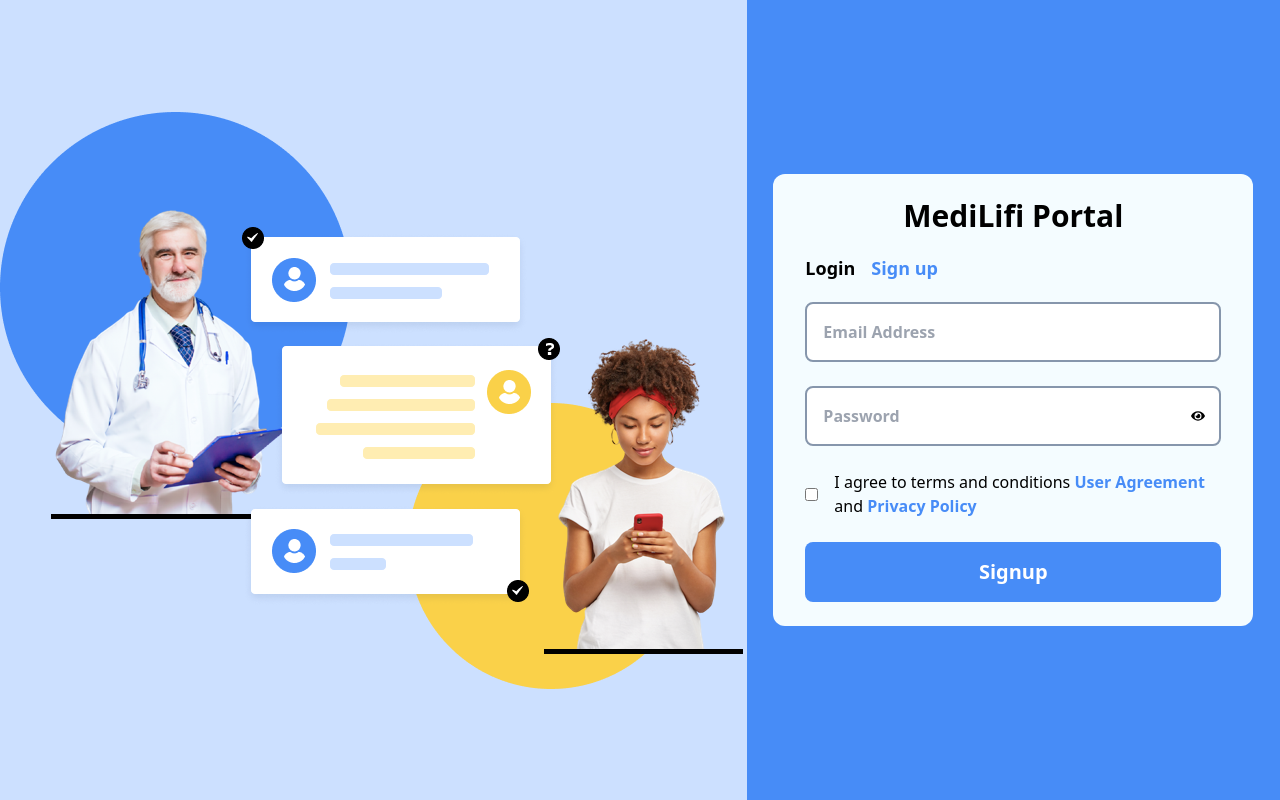
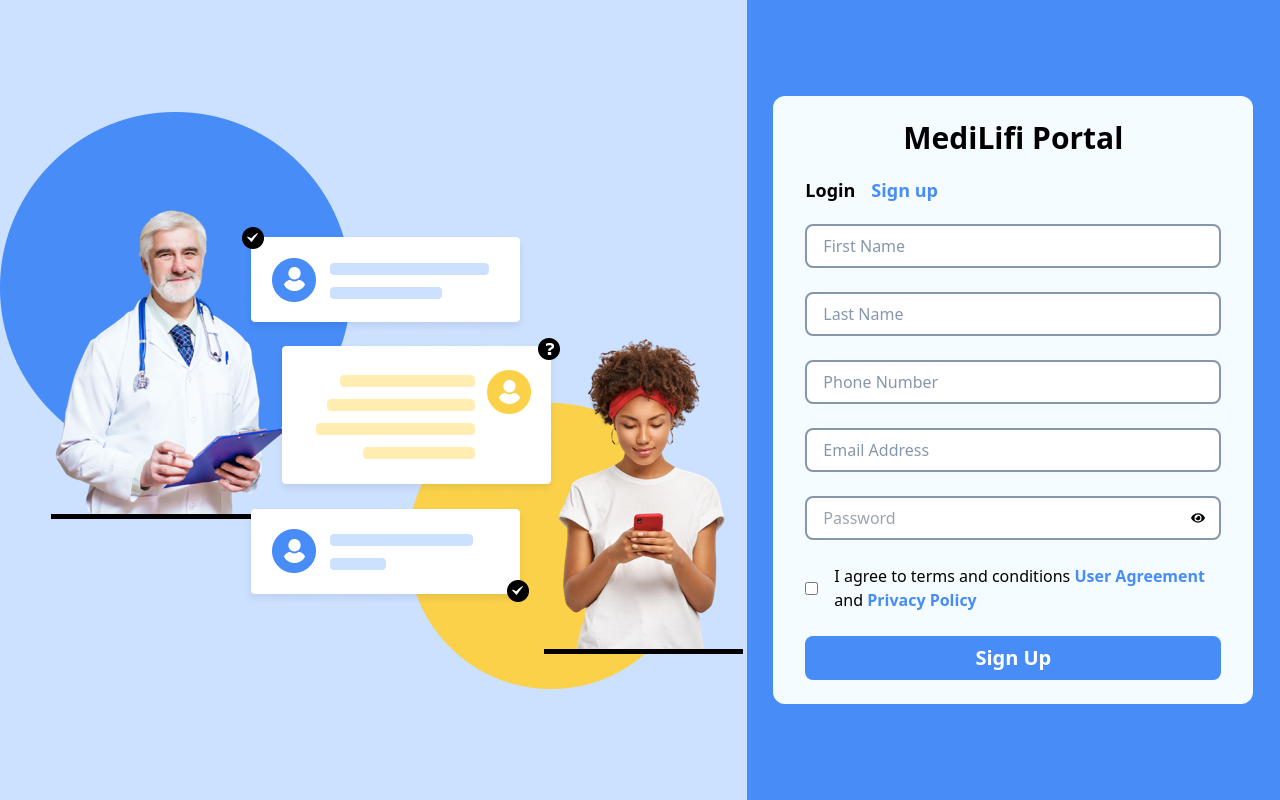
Before and after one commit to Andreyhuey/medilifi, a React (Vite) app: page /login in a window 1280 px wide. Both pictures are taken after a click on the button "Sign up". Built offline with nearby package versions, Linux system fonts and the light colour scheme; no server answers.

Commit message:
feature: sign up component completed

```diff
--- a/package.json
+++ b/package.json
@@ -18,6 +18,8 @@
     "react": "^18.2.0",
     "react-countup": "^6.4.2",
     "react-dom": "^18.2.0",
+    "react-firebase-hooks": "^5.1.1",
+    "react-hot-toast": "^2.4.1",
     "react-icons": "^4.11.0",
     "react-redux": "^9.0.4",
     "react-router": "^6.21.1",
--- a/src/components/InputPassword.tsx
+++ b/src/components/InputPassword.tsx
@@ -42,7 +42,7 @@ function InputPassword({
         placeholder={placeholder}
         value={password}
         onChange={handleChange}
-        className="w-full text-[#8696AC] border-2 border-[#8696AC] outline-none rounded-lg px-4 py-4 font-bold"
+        className="w-full text-[#8696AC] border-2 border-[#8696AC] outline-none rounded-lg px-4 py-2"
       />
       <button
         className="absolute text-sm font-medium text-black right-4"
--- /dev/null
+++ b/src/components/Loader.tsx
@@ -0,0 +1,15 @@
+interface LoaderProps {
+  text: string;
+}
+
+const Loader = ({ text }: LoaderProps) => {
+  return (
+    <div className="backdrop-blur-sm flex items-center h-screen justify-center text-xl font-semibold bg-[#F4FCFF]">
+      <div className="bg-[rgba(244,252,255,0.9)] backdrop-filter backdrop-blur-md p-8 rounded-md">
+        {text}
+      </div>
+    </div>
+  );
+};
+
+export default Loader;
--- a/src/components/SignupForm.tsx
+++ b/src/components/SignupForm.tsx
@@ -1,23 +1,81 @@
-import { useState } from "react";
-import { InputPassword } from "../components";
-import { Link } from "react-router-dom";
+import { useState, useEffect } from "react";
+import { useAuthState } from "react-firebase-hooks/auth";
+import { InputPassword, Loader } from "../components";
+import { Link, useNavigate } from "react-router-dom";
+import { auth, registerWithEmailAndPassword } from "../services/firebase";
+import { toast } from "react-hot-toast";
 
 const SignupForm = () => {
   const [isChecked, setIsChecked] = useState(false);
 
   const [email, setEmail] = useState("");
   const [password, setPassword] = useState("");
+  const [fname, setFname] = useState("");
+  const [lname, setLname] = useState("");
+  const [phone, setPhone] = useState("");
+  const [user, loading] = useAuthState(auth);
 
   const handleCheckboxChange = () => {
     setIsChecked(!isChecked);
   };
 
+  const navigate = useNavigate();
+
+  const createUser = async (e: any) => {
+    e.preventDefault();
+    try {
+      if (isChecked === true) {
+        await registerWithEmailAndPassword(
+          fname,
+          lname,
+          phone,
+          email,
+          password
+        );
+      }
+    } catch (err: any) {
+      toast.error(err);
+      console.log(err);
+    }
+  };
+
+  useEffect(() => {
+    if (user) {
+      navigate("/dashboard");
+    }
+  }, [user, loading, navigate]);
+
+  if (loading) {
+    return <Loader text="Loading..." />;
+  }
+
   return (
     <div>
-      <form
-        className="flex flex-col gap-6"
-        // onSubmit={(e) => registerHandler(e)}
-      >
+      <form className="flex flex-col gap-6 h-fit" onSubmit={createUser}>
+        <input
+          type="text"
+          value={fname}
+          onChange={(e) => setFname(e.target.value)}
+          placeholder="First Name"
+          className="text-black placeholder:text-[#8696AC] border-2 border-[#8696AC] outline-none rounded-lg px-4 py-2"
+          required
+        />
+        <input
+          type="text"
+          value={lname}
+          onChange={(e) => setLname(e.target.value)}
+          placeholder="Last Name"
+          className="text-black placeholder:text-[#8696AC] border-2 border-[#8696AC] outline-none rounded-lg px-4 py-2"
+          required
+        />
+        <input
+          type="text"
+          value={phone}
+          onChange={(e) => setPhone(e.target.value)}
+          placeholder="Phone Number"
+          className="text-black placeholder:text-[#8696AC] border-2 border-[#8696AC] outline-none rounded-lg px-4 py-2"
+          required
+        />
         <input
           type="email"
           required
@@ -25,18 +83,13 @@ const SignupForm = () => {
           name="email"
           value={email}
           onChange={(e) => setEmail(e.target.value)}
-          className="text-[#8696AC] border-2 border-[#8696AC] outline-none rounded-lg px-4 py-4 font-bold"
+          className="text-black placeholder:text-[#8696AC] border-2 border-[#8696AC] outline-none rounded-lg px-4 py-2"
         />
         <InputPassword
           setPassword={setPassword}
           password={password}
           placeholder={"Password"}
         />
-        {/* <InputPassword
-          setConfirmPassword={setConfirmPassword}
-          // confirmPassword={confirmPassword}
-          placeholder={"Confirm Password"}
-        /> */}
 
         <div className="flex items-center gap-4">
           <input
@@ -74,10 +127,10 @@ const SignupForm = () => {
         </div>
 
         <button
-          className="bg-[#478CF7] text-white py-4 font-semibold text-base md:text-xl rounded-lg"
+          className="bg-[#478CF7] text-white py-2 font-semibold text-base md:text-xl rounded-lg"
           type="submit"
         >
-          Signup
+          Sign Up
         </button>
       </form>
     </div>
--- a/src/components/index.ts
+++ b/src/components/index.ts
@@ -15,6 +15,7 @@ import NavbarAuth from "./NavbarAuth";
 import LoginForm from "./LoginForm";
 import SignupForm from "./SignupForm";
 import InputPassword from "./InputPassword";
+import Loader from "./Loader";
 
 export {
   About,
@@ -34,4 +35,5 @@ export {
   LoginForm,
   SignupForm,
   InputPassword,
+  Loader,
 };
--- a/src/pages/Dashboard.tsx
+++ b/src/pages/Dashboard.tsx
@@ -1,11 +1,9 @@
-import { NavbarAuth } from "../components";
-// import { database } from "../data";
+import { Loader, NavbarAuth } from "../components";
 import { FaHeartPulse, FaTemperatureHigh } from "react-icons/fa6";
 import { SiOxygen } from "react-icons/si";
-//
 import { database as data } from "../services/firebase";
 import { ref, onValue } from "firebase/database";
-import { useEffect, useState, useRef } from "react";
+import { useEffect, useState } from "react";
 
 interface vitals {
   heartRate: number;
@@ -39,14 +37,7 @@ const Dashboard = () => {
     return () => listener();
   }, []);
 
-  if (isLoading)
-    return (
-      <div className="backdrop-blur-sm flex items-center h-screen justify-center text-xl font-semibold bg-[#F4FCFF]">
-        <div className="bg-[rgba(244,252,255,0.9)] backdrop-filter backdrop-blur-md p-8 rounded-md">
-          Loading Patient Vitals...
-        </div>
-      </div>
-    );
+  if (isLoading) return <Loader text="Loading Patient Vitals..." />;
 
   return (
     <div className="relative h-full">
--- a/src/services/firebase.ts
+++ b/src/services/firebase.ts
@@ -18,28 +18,26 @@ import {
   sendPasswordResetEmail,
   signOut,
 } from "firebase/auth";
-import dotenv from "dotenv";
-dotenv.config();
+
+const firebaseConfig = {
+  apiKey: "AIzaSyA04NpEkWHSWAFn62poqwXSpFt-UAP7B0E",
+  authDomain: "medilifi-a63d4.firebaseapp.com",
+  databaseURL: "https://medilifi-a63d4-default-rtdb.firebaseio.com",
+  projectId: "medilifi-a63d4",
+  storageBucket: "medilifi-a63d4.appspot.com",
+  messagingSenderId: "592571138835",
+  appId: "1:592571138835:web:c31cb671a003483bc310e6",
+};
 
 // const firebaseConfig = {
-//   apiKey: "AIzaSyA04NpEkWHSWAFn62poqwXSpFt-UAP7B0E",
-//   authDomain: "medilifi-a63d4.firebaseapp.com",
-//   databaseURL: "https://medilifi-a63d4-default-rtdb.firebaseio.com",
-//   projectId: "medilifi-a63d4",
-//   storageBucket: "medilifi-a63d4.appspot.com",
-//   messagingSenderId: "592571138835",
-//   appId: "1:592571138835:web:c31cb671a003483bc310e6",
+//   apiKey: process.env.REACT_APP_FIREBASE_API_KEY,
+//   authDomain: process.env.REACT_APP_FIREBASE_AUTH_DOMAIN,
+//   databaseURL: process.env.REACT_APP_FIREBASE_DATABASE_URL,
+//   projectId: process.env.REACT_APP_FIREBASE_PROJECT_ID,
+//   storageBucket: process.env.REACT_APP_FIREBASE_STORAGE_BUCKET,
+//   messagingSenderId: process.env.REACT_APP_FIREBASE_MESSAGING_SENDER_ID,
+//   appId: process.env.REACT_APP_FIREBASE_APP_ID,
 // };
-
-const firebaseConfig = {
-  apiKey: process.env.REACT_APP_FIREBASE_API_KEY,
-  authDomain: process.env.REACT_APP_FIREBASE_AUTH_DOMAIN,
-  databaseURL: process.env.REACT_APP_FIREBASE_DATABASE_URL,
-  projectId: process.env.REACT_APP_FIREBASE_PROJECT_ID,
-  storageBucket: process.env.REACT_APP_FIREBASE_STORAGE_BUCKET,
-  messagingSenderId: process.env.REACT_APP_FIREBASE_MESSAGING_SENDER_ID,
-  appId: process.env.REACT_APP_FIREBASE_APP_ID,
-};
 
 const app = initializeApp(firebaseConfig);
 const auth = getAuth(app);
@@ -71,7 +69,8 @@ const signInWithGoogle = async () => {
 
 // email and password registration
 const registerWithEmailAndPassword = async (
-  name: string,
+  fname: string,
+  lname: string,
   phone: string,
   email: string,
   password: string
@@ -81,10 +80,10 @@ const registerWithEmailAndPassword = async (
     const user = res.user;
     await addDoc(collection(db, "users"), {
       uid: user.uid,
-      name,
+      fname,
+      lname,
       phone,
       email,
-      password,
       authProvider: "local",
     });
   } catch (err) {
```
Also changed, not shown: 1 other file (tests, documents, lock files or other folders).
